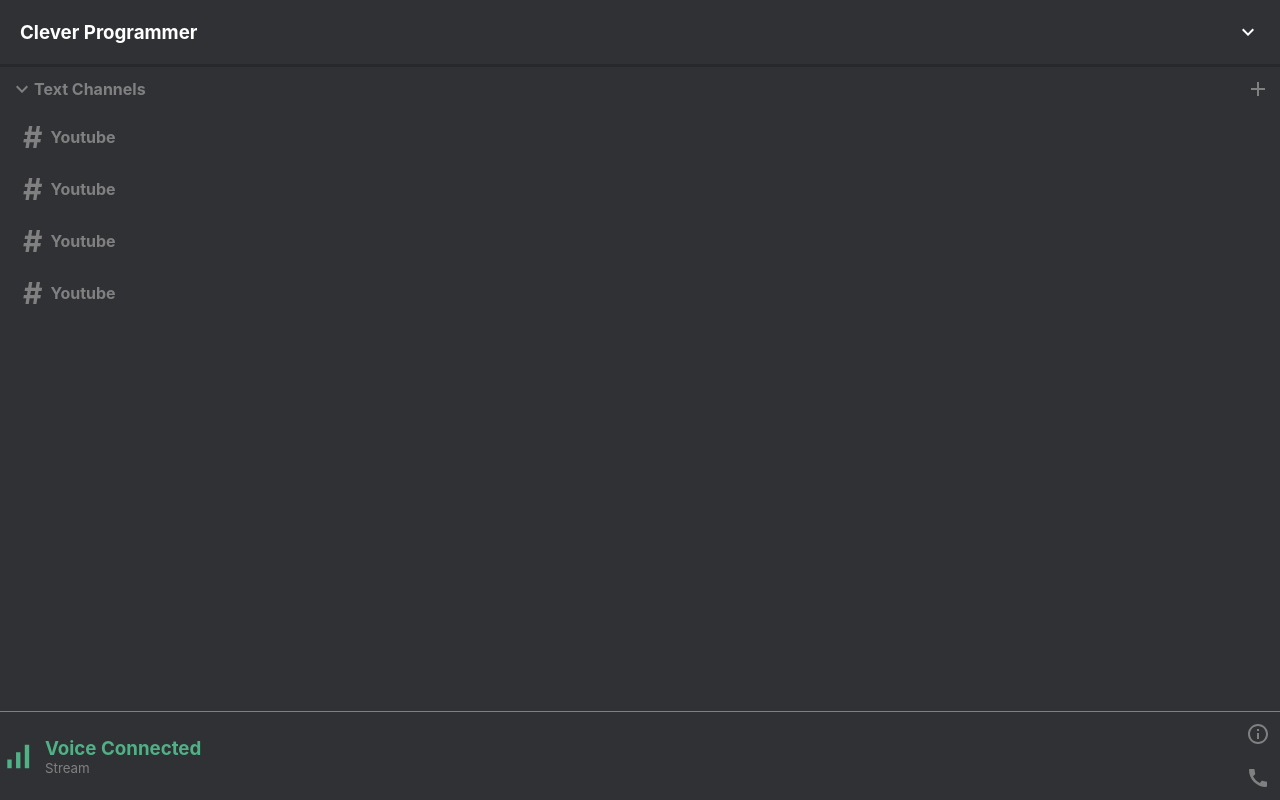
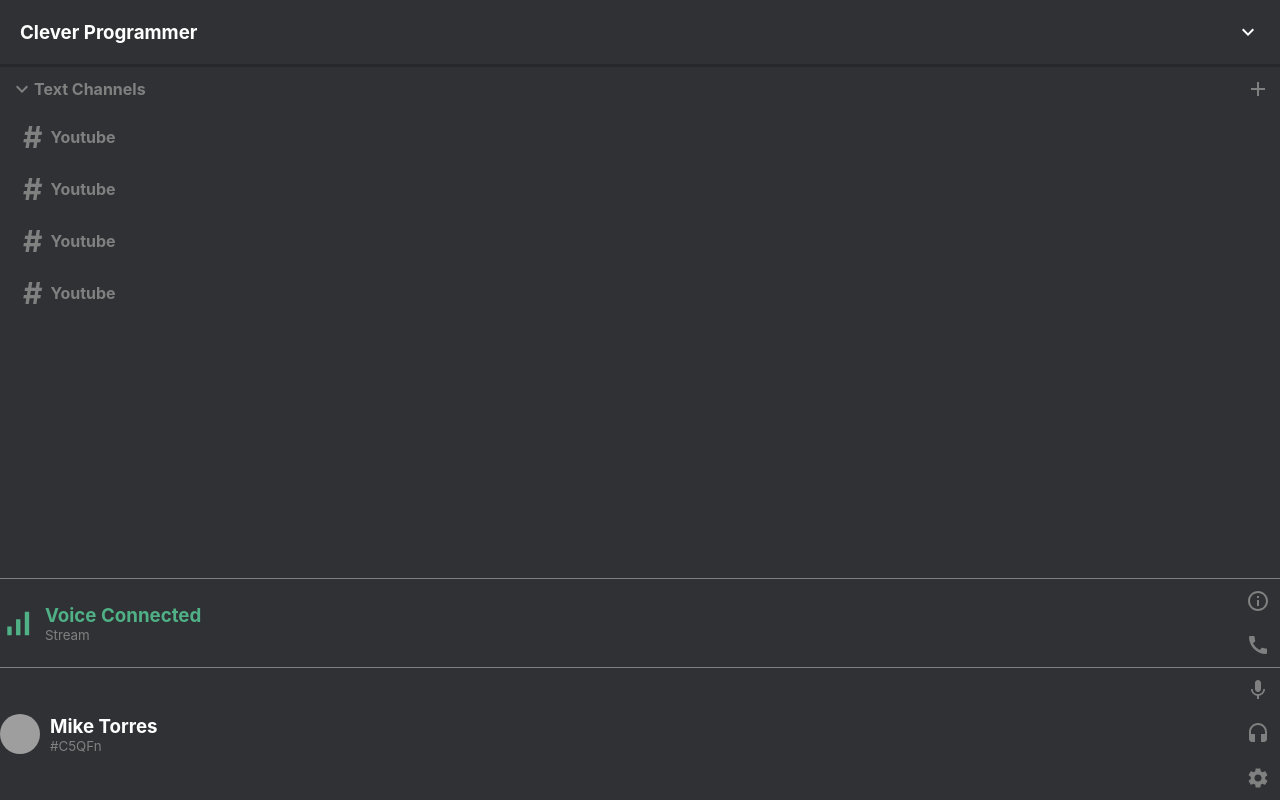
Before and after one commit to apolloproductionsdj/discordian-clone, a React (Create React App) app: page / in a window 1280 px wide. Built offline with nearby package versions, Linux system fonts and the light colour scheme; grey boxes are pictures that could not be loaded.

Commit message:
added the .sidebar__profile section below the .sidebar__voice and style it

```diff
--- a/src/Sidebar.css
+++ b/src/Sidebar.css
@@ -42,7 +42,8 @@
     align-items: center;
 }
 
-.sidebar__voice {
+.sidebar__voice,
+.sidebar__profile  {
     display: flex;
     justify-content: space-between;
     align-items: center;
@@ -73,3 +74,24 @@
 .sidebar__voiceInfo > p {
     font-size: smaller;
 }
+
+.sidebar__profileInfo {
+    flex: 1;
+    padding: 10px;
+}
+
+.sidebar__profileInfo > h3 {
+    color: white;
+}
+
+.sidebar__profileInfo > p {
+    color: gray;
+    font-size: smaller;
+}
+
+.sidebar__profileIcons > .MuiSvgIcon-root {
+    color: gray;
+    padding: 10px;
+    display: flex;
+    flex-direction: column;
+}
--- a/src/Sidebar.js
+++ b/src/Sidebar.js
@@ -6,6 +6,11 @@ import SidebarChannel from './SidebarChannel';
 import SignalCellularAltIcon from '@material-ui/icons/SignalCellularAlt';
 import InfoOutlinedIcon from '@material-ui/icons/InfoOutlined';
 import CallIcon from '@material-ui/icons/Call';
+import { Avatar } from '@material-ui/core';
+import MicIcon from '@material-ui/icons/Mic';
+import HeadsetIcon from '@material-ui/icons/Headset';
+import SettingsIcon from '@material-ui/icons/Settings';
+
 function Sidebar() {
     return (
         <div className="sidebar">
@@ -42,6 +47,20 @@ function Sidebar() {
                     <CallIcon />
                 </div>
             </div>
+            <div className="sidebar__profile">
+                <Avatar
+                    src="https://encrypted-tbn0.gstatic.com/images?q=tbn:ANd9GcSB0X3bnHBeQ8suX0gEG_ZniFzLrBBL0jHWCQ&usqp=CAU"
+                />
+                <div className="sidebar__profileInfo">
+                    <h3>Mike Torres</h3>
+                    <p>#C5QFn</p>
+                </div>
+                <div className="sidebar__profileIcons">
+                    <MicIcon />
+                    <HeadsetIcon />
+                    <SettingsIcon />
+                </div>
+            </div>
         </div>
     )
 }
```
Also changed, not shown: 1 other file (tests, documents, lock files or other folders).
